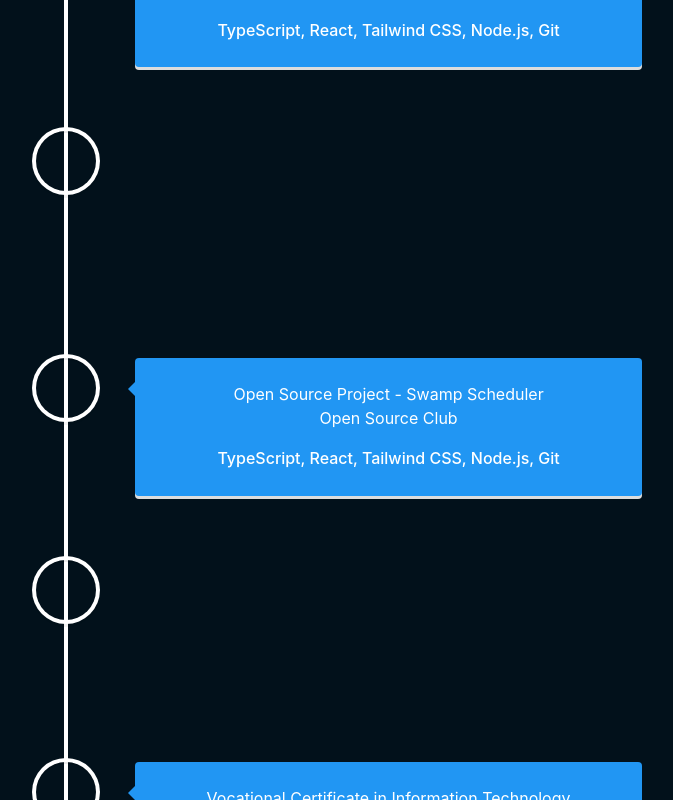
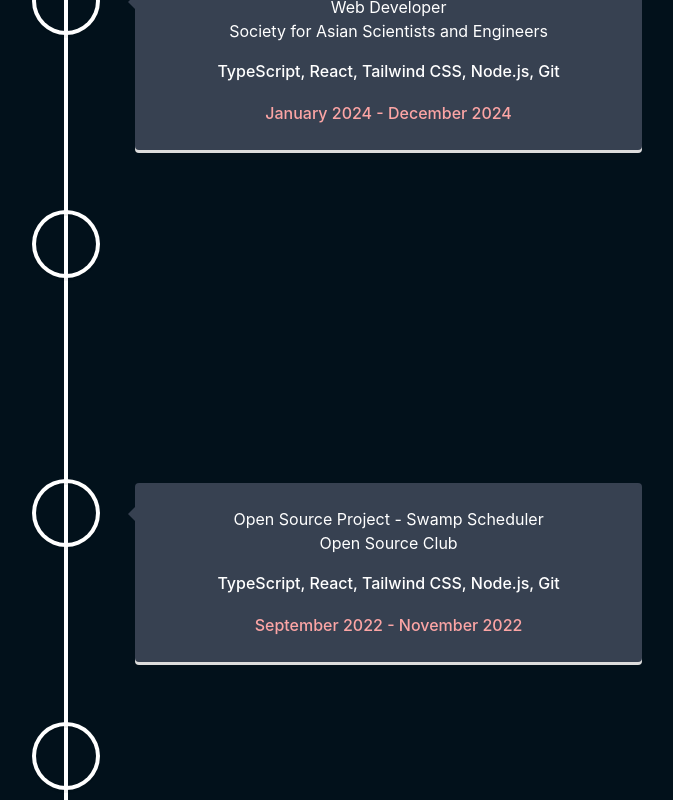
Before and after one commit to forrester-aidan/portfolio_v2, a React (Create React App) app: page /timeline in a window 1280 px wide. Shown: the part 580-1380 px from the top of the page, without its empty margins (574-1247 px from the left). Built offline with nearby package versions, Linux system fonts and the light colour scheme.

Commit message:
fix: css styling background

```diff
--- a/src/components/TimelineContent.tsx
+++ b/src/components/TimelineContent.tsx
@@ -12,10 +12,10 @@
         <VerticalTimelineElement
           className="vertical-timeline-element--work"
           contentStyle={{
-            background: 'rgb(33, 150, 243)',
+            background: 'rgb(55, 65, 81)',
             color: '#fff',
           }}
-          contentArrowStyle={{ borderRight: '7px solid  rgb(33, 150, 243)' }}
+          contentArrowStyle={{ borderRight: '7px solid rgb(55, 65, 81)' }}
         >
           <h3 className="vertical-timeline-element-title">
             Research Assistant
@@ -24,22 +24,24 @@
             Cornell Tech - Roosevelt Island, NYC
           </h4>
           <p>Arduino, C programming, Teaching HTML/CSS</p>
+          <p className="text-red-300">May 2024 - August 2024</p>
         </VerticalTimelineElement>
         <VerticalTimelineElement
           className="vertical-timeline-element--work"
-          contentStyle={{ background: 'rgb(33, 150, 243)', color: '#fff' }}
-          contentArrowStyle={{ borderRight: '7px solid  rgb(33, 150, 243)' }}
+          contentStyle={{ background: 'rgb(55, 65, 81)', color: '#fff' }}
+          contentArrowStyle={{ borderRight: '7px solid  rgb(55, 65, 81)' }}
         >
           <h3 className="vertical-timeline-element-title">Web Developer</h3>
           <h4 className="vertical-timeline-element-subtitle">
             Society for Asian Scientists and Engineers
           </h4>
           <p>TypeScript, React, Tailwind CSS, Node.js, Git</p>
+          <p className="text-red-300">January 2024 - December 2024</p>
         </VerticalTimelineElement>
         <VerticalTimelineElement
           className="vertical-timeline-element--work"
-          contentStyle={{ background: 'rgb(33, 150, 243)', color: '#fff' }}
-          contentArrowStyle={{ borderRight: '7px solid  rgb(33, 150, 243)' }}
+          contentStyle={{ background: 'rgb(55, 65, 81)', color: '#fff' }}
+          contentArrowStyle={{ borderRight: '7px solid  rgb(55, 65, 81)' }}
         >
           <h3 className="vertical-timeline-element-title">
             Officer Training Course
@@ -48,11 +50,12 @@
             Software Engineering Club
           </h4>
           <p>HTML/CSS, JavaScript, Node.js/Express.js, MongoDB, React</p>
+          <p className="text-red-300">January 2023 - May 2023</p>
         </VerticalTimelineElement>
         <VerticalTimelineElement
           className="vertical-timeline-element--education"
-          contentStyle={{ background: 'rgb(33, 150, 243)', color: '#fff' }}
-          contentArrowStyle={{ borderRight: '7px solid  rgb(33, 150, 243)' }}
+          contentStyle={{ background: 'rgb(55, 65, 81)', color: '#fff' }}
+          contentArrowStyle={{ borderRight: '7px solid rgb(55, 65, 81)' }}
         >
           <h3 className="vertical-timeline-element-title">
             Open Source Project - Swamp Scheduler
@@ -61,14 +64,15 @@
             Open Source Club
           </h4>
           <p>TypeScript, React, Tailwind CSS, Node.js, Git</p>
+          <p className="text-red-300">September 2022 - November 2022</p>
         </VerticalTimelineElement>
         <VerticalTimelineElement
           className="vertical-timeline-element--education"
           contentStyle={{
-            background: 'rgb(33, 150, 243)',
+            background: 'rgb(55, 65, 81)',
             color: '#fff',
           }}
-          contentArrowStyle={{ borderRight: '7px solid  rgb(33, 150, 243)' }}
+          contentArrowStyle={{ borderRight: '7px solid rgb(55, 65, 81)' }}
         >
           <h3 className="vertical-timeline-element-title">
             Computer Science - University of Florida
@@ -77,11 +81,12 @@
             Bachelor's Degree
           </h4>
           <p>Python, C++, ARM, R</p>
+          <p className="text-red-300">August 2022 - Present</p>
         </VerticalTimelineElement>
         <VerticalTimelineElement
           className="vertical-timeline-element--education"
-          contentStyle={{ background: 'rgb(33, 150, 243)', color: '#fff' }}
-          contentArrowStyle={{ borderRight: '7px solid  rgb(33, 150, 243)' }}
+          contentStyle={{ background: 'rgb(55, 65, 81)', color: '#fff' }}
+          contentArrowStyle={{ borderRight: '7px solid rgb(55, 65, 81)' }}
         >
           <h3 className="vertical-timeline-element-title">
             Vocational Certificate in Information Technology
@@ -90,6 +95,7 @@
             High School Diploma
           </h4>
           <p>HTML/CSS, JavaScript, Java, SQL</p>
+          <p className="text-red-300">September 2018 - June 2022</p>
         </VerticalTimelineElement>
       </VerticalTimeline>
     </div>
```
